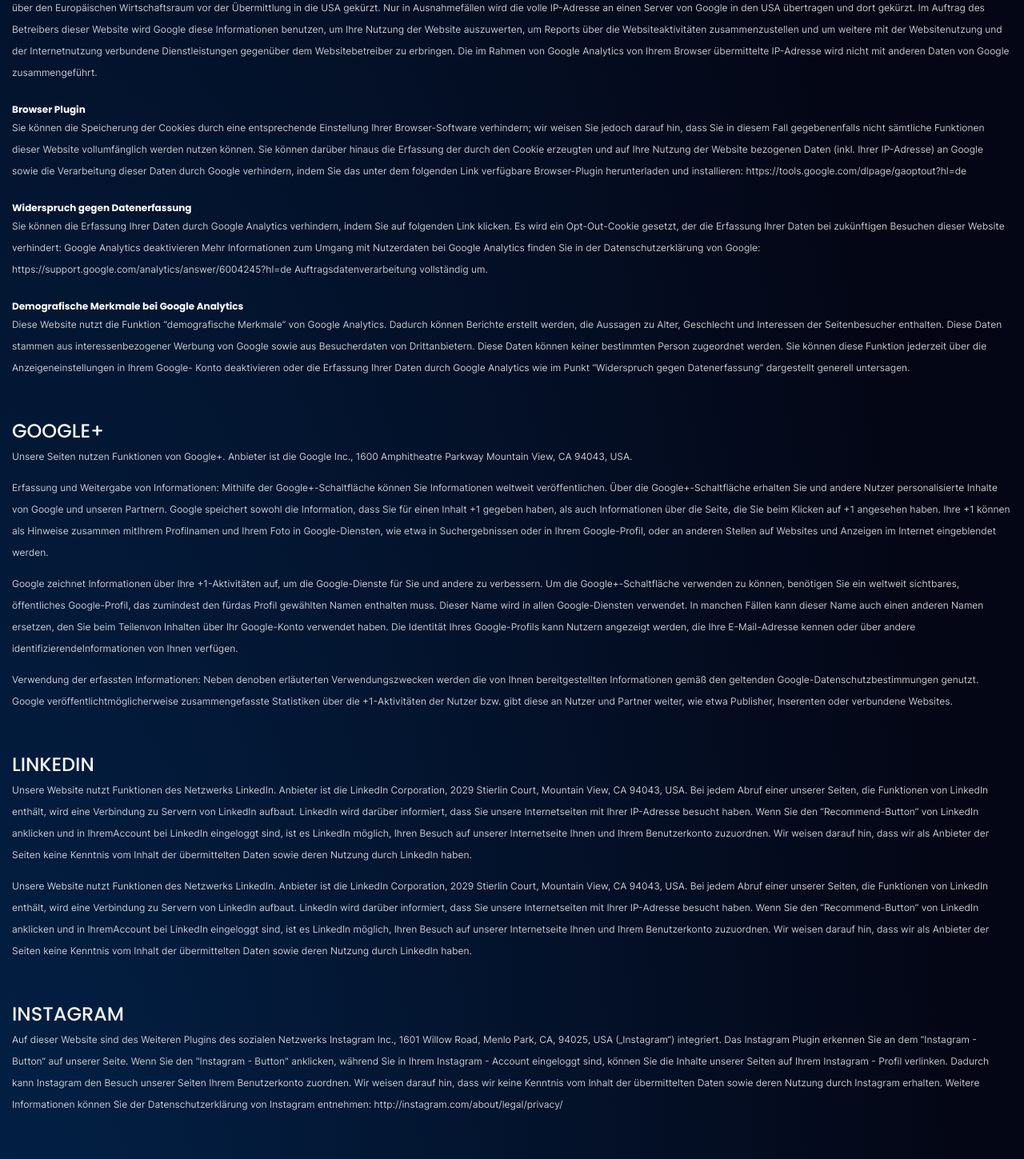
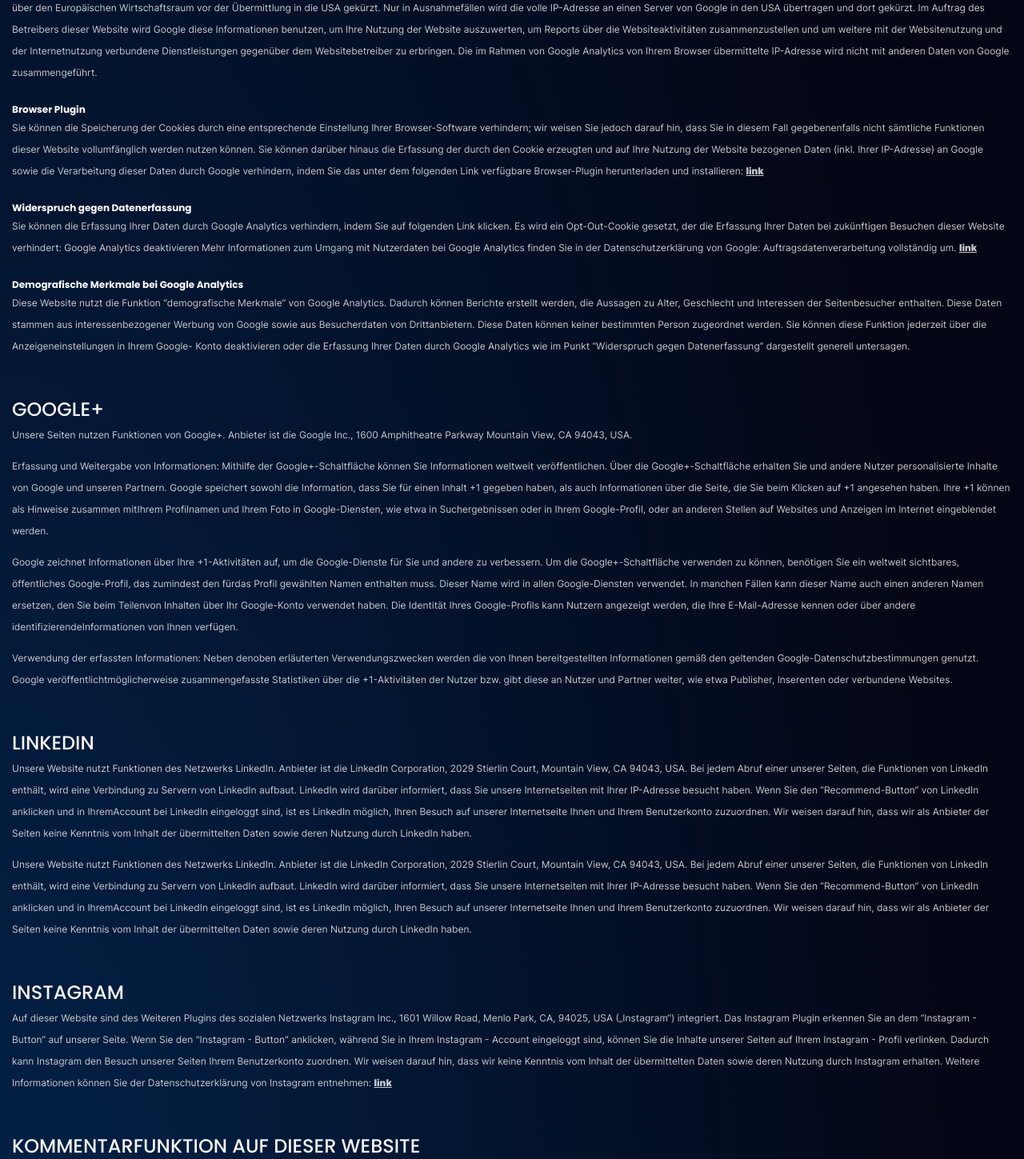
Before and after one commit to nxtyou/patrik-k-hnen, a Next.js app: page /privacy-policy in a window 1280 px wide. Shown: the part 2553-4002 px from the top of the page at 80% size. Built offline with nearby package versions, Linux system fonts and the light colour scheme.

Commit message:
Replaced text link with anchors

```diff
--- a/pages/privacy-policy.jsx
+++ b/pages/privacy-policy.jsx
@@ -189,7 +189,14 @@
                   erzeugten und auf Ihre Nutzung der Website bezogenen Daten (inkl. Ihrer
                   IP-Adresse) an Google sowie die Verarbeitung dieser Daten durch Google verhindern,
                   indem Sie das unter dem folgenden Link verfügbare Browser-Plugin herunterladen und
-                  installieren: https://tools.google.com/dlpage/gaoptout?hl=de
+                  installieren:{' '}
+                  <a
+                    href="https://tools.google.com/dlpage/gaoptout?hl=de"
+                    target="_blank"
+                    className="font-bold underline"
+                    rel="noreferrer">
+                    link
+                  </a>
                 </p>
               </div>
               <div className="mt-8">
@@ -199,9 +206,15 @@
                   auf folgenden Link klicken. Es wird ein Opt-Out-Cookie gesetzt, der die Erfassung
                   Ihrer Daten bei zukünftigen Besuchen dieser Website verhindert: Google Analytics
                   deaktivieren Mehr Informationen zum Umgang mit Nutzerdaten bei Google Analytics
-                  finden Sie in der Datenschutzerklärung von Google:
-                  https://support.google.com/analytics/answer/6004245?hl=de
-                  Auftragsdatenverarbeitung vollständig um.
+                  finden Sie in der Datenschutzerklärung von Google: Auftragsdatenverarbeitung
+                  vollständig um.{' '}
+                  <a
+                    href="https://support.google.com/analytics/answer/6004245?hl=de"
+                    target="_blank"
+                    className="font-bold underline"
+                    rel="noreferrer">
+                    link
+                  </a>
                 </p>
               </div>
               <div className="mt-8">
@@ -299,8 +312,14 @@
                 verlinken. Dadurch kann Instagram den Besuch unserer Seiten Ihrem Benutzerkonto
                 zuordnen. Wir weisen darauf hin, dass wir keine Kenntnis vom Inhalt der
                 übermittelten Daten sowie deren Nutzung durch Instagram erhalten. Weitere
-                Informationen können Sie der Datenschutzerklärung von Instagram entnehmen:
-                http://instagram.com/about/legal/privacy/
+                Informationen können Sie der Datenschutzerklärung von Instagram entnehmen:{' '}
+                <a
+                  href="http://instagram.com/about/legal/privacy/"
+                  target="_blank"
+                  className="font-bold underline"
+                  rel="noreferrer">
+                  link
+                </a>
               </p>
             </div>
           </section>
@@ -330,7 +349,11 @@
               </p>
               <p className="mt-10">
                 Quelle:{' '}
-                <a href="e-recht24.de" className="underline">
+                <a
+                  href="https://www.e-recht24.de/"
+                  className="underline"
+                  target="_blank"
+                  rel="noreferrer">
                   e-recht24.de
                 </a>
               </p>
```
